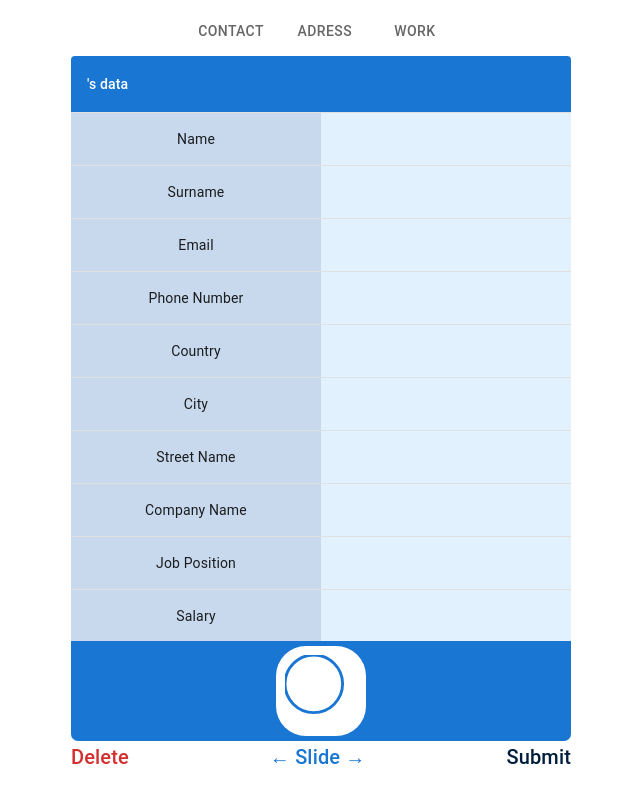
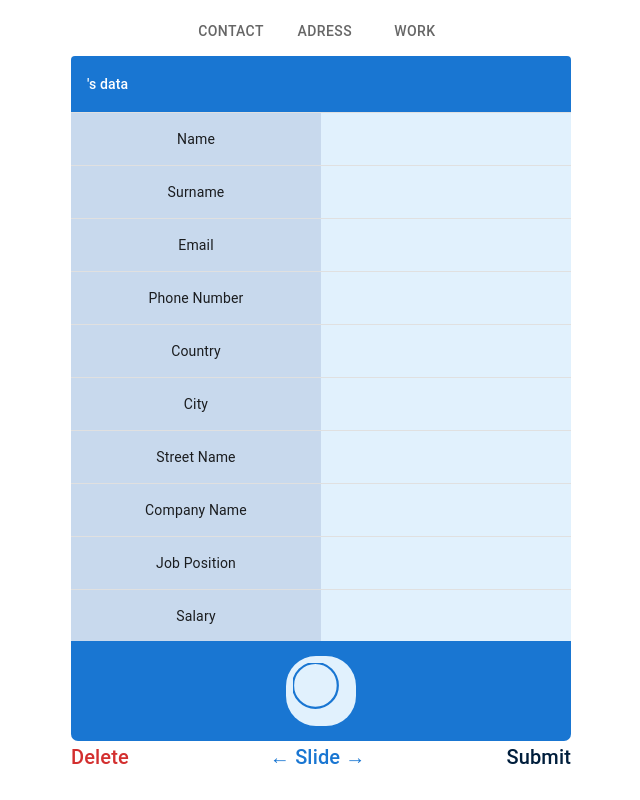
Before and after one commit to Frajdi/react-training, a React (Create React App) app: page / in a window 1280 px wide. Shown: the whole page, without its empty margins (319-959 px from the left). Built offline with nearby package versions, Linux system fonts and the light colour scheme.

Commit message:
add some animation

```diff
--- a/src/MultiPageForm/Components/Switch.jsx
+++ b/src/MultiPageForm/Components/Switch.jsx
@@ -1,37 +1,44 @@
 import { React, useEffect } from "react";
-import { motion, useMotionValue, useMotionValueEvent, useTransform } from "framer-motion";
+import {
+  motion,
+  useMotionValue,
+  useMotionValueEvent,
+  useTransform,
+} from "framer-motion";
 import "./switch.css";
 
 export const Switch = (props) => {
   const x = useMotionValue(0);
   const xInput = [-100, 0, 100];
-  const background = useTransform(x, xInput, [
-    "#D32F2F",
-    "#1976D2",
-    "#001E3C"
-  ]);
-  const color = useTransform(x, xInput, [
-    "#D32F2F",
-    "#1976D2",
-    "#001E3C"
-  ]);
+  const background = useTransform(x, xInput, ["#D32F2F", "#1976D2", "#001E3C"]);
+  const color = useTransform(x, xInput, ["#D32F2F", "#1976D2", "#001E3C"]);
   const tickPath = useTransform(x, [10, 100], [0, 1]);
   const crossPathA = useTransform(x, [-10, -55], [0, 1]);
   const crossPathB = useTransform(x, [-50, -100], [0, 1]);
 
   useMotionValueEvent(x, "change", (latest) => {
     if (latest >= 150) {
-      props.submit()
+      props.submit();
     } else if (latest <= -150) {
-      props.restartForm()
+      props.restartForm();
     }
-  })
+  });
 
   return (
-    <motion.div className="example-container" style={{ background }}>
+    <motion.div
+      className="example-container"
+      style={{ overflow: "hidden", background }}
+      initial={{ width: 0, height: 0, opacity: 0 }}
+      animate={{ width: 500, height: 100, opacity: 1 }}
+      transition={{ duration: 1 }}
+    >
       <motion.div
         className="box"
         style={{ x }}
+        initial={{ width: 0, height: 0 }}
+        animate={{ width: 70, height: 70 }}
+        whileHover={{ scale: 1.1 }}
+        transition={{ type: "spring", stiffness: 400, damping: 10 }}
         drag="x"
         dragConstraints={{ left: 0, right: 0 }}
       >
--- a/src/MultiPageForm/Components/switch.css
+++ b/src/MultiPageForm/Components/switch.css
@@ -9,10 +9,10 @@
   }
 
   .box {
-    background: white;
+    background: #e1f1fd;
     border-radius: 30px;
-    width: 90px;
-    height: 90px;
+    width: 70px;
+    height: 70px;
     display: flex;
     justify-content: center;
     align-items: center;
--- a/src/MultiPageForm/Data.jsx
+++ b/src/MultiPageForm/Data.jsx
@@ -98,7 +98,7 @@ export const Data = () => {
   ];
 
   return (
-    <Stack>
+    <Stack  alignItems='center'>
           <motion.div
           style={{overflow: 'hidden'}}
             initial={{ height: 0, opacity: 0 }}
@@ -135,11 +135,17 @@ export const Data = () => {
       </TableContainer>
           </motion.div>
       <Switch submit={onSubmit} restartForm={setEmptyData} />
-            <Stack direction='row' justifyContent={'space-between'}>
+           <motion.div
+           initial={{ width: 0}}
+           animate={{width: '100%'}}
+           transition={{duration: 1}}
+           >
+            <Stack direction='row' justifyContent={'space-between'} width='100%'>
             <Typography variant="h6" color={'#D32F2F'}>Delete</Typography>
             <Typography variant="h6" color={'#1976D2'}>← Slide →</Typography>
             <Typography variant="h6" color={'#001E3C'}>Submit</Typography>
             </Stack>
+            </motion.div>
     </Stack>
   );
 };
```
